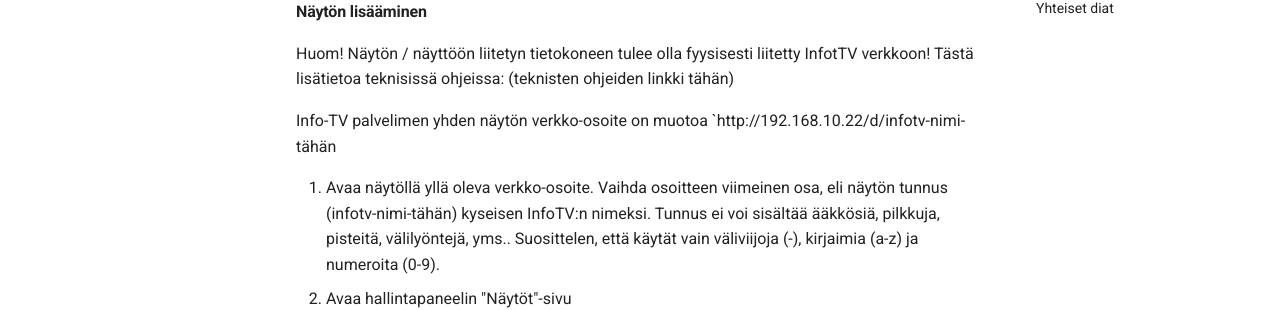
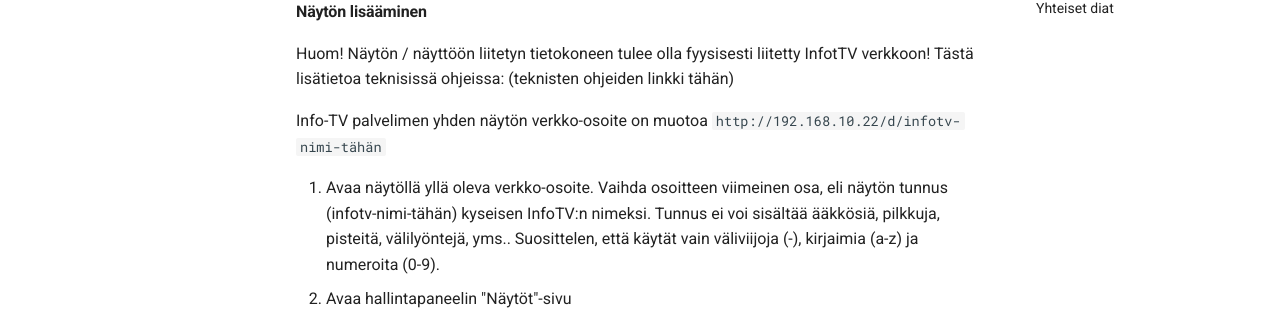
Before and after one commit to viherlaaksonlukio-sys/viheri-av-docs, an MkDocs documentation site: the page built from docs/ATK/Info-TV/Info-TV näyttöjen hallinta.md, in a window 1280 px wide and 900 px high. Shown: the part 367-677 px from the top of the window. Built offline with MkDocs 1.6.1 and Material for MkDocs 9.7.7, drawn with Linux system fonts in a browser that asks for light colours.

```diff
--- a/docs/ATK/Info-TV/Info-TV näyttöjen hallinta.md
+++ b/docs/ATK/Info-TV/Info-TV näyttöjen hallinta.md
@@ -8,7 +8,7 @@
 
 Huom! Näytön / näyttöön liitetyn tietokoneen tulee olla fyysisesti liitetty InfotTV verkkoon! Tästä lisätietoa teknisissä ohjeissa: (teknisten ohjeiden linkki tähän)
 
-Info-TV palvelimen yhden näytön verkko-osoite on muotoa `http://192.168.10.22/d/infotv-nimi-tähän
+Info-TV palvelimen yhden näytön verkko-osoite on muotoa `http://192.168.10.22/d/infotv-nimi-tähän`
 
 1. Avaa näytöllä yllä oleva verkko-osoite. Vaihda osoitteen viimeinen osa, eli näytön tunnus (infotv-nimi-tähän) kyseisen InfoTV:n nimeksi. Tunnus ei voi sisältää ääkkösiä, pilkkuja, pisteitä, välilyöntejä, yms.. Suosittelen, että käytät vain väliviijoja (-), kirjaimia (a-z) ja numeroita (0-9).
 2. Avaa hallintapaneelin "Näytöt"-sivu
```
